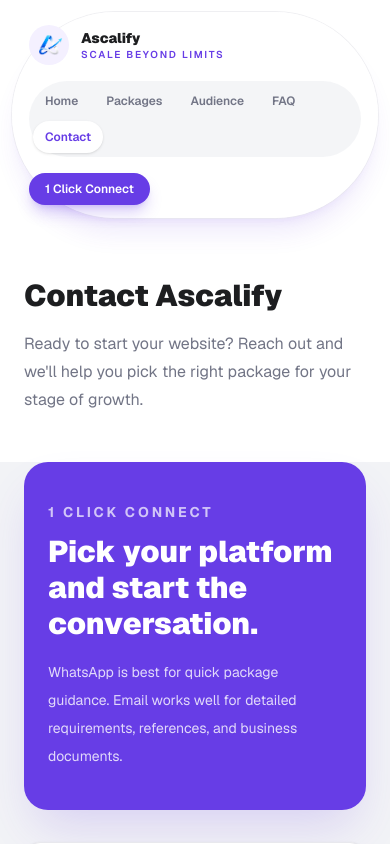
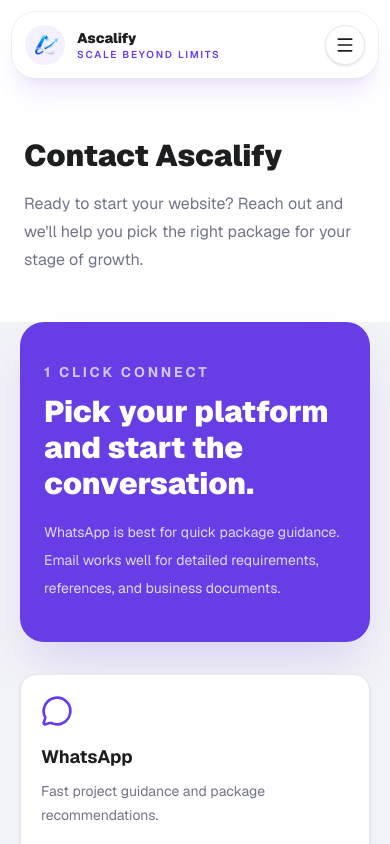
Before and after one commit to sarthakare/ascalify, a Next.js app: page /contact in a window 390 px wide. Shown: the top 844 px of the page. Built offline with nearby package versions, Linux system fonts and the light colour scheme.

Commit message:
Update styling and layout across multiple components for improved responsiveness and visual consistency; adjust padding, margins, and grid configurations in ContactPage, ConnectBanner, Hero, PackageFitSection, and SiteHeader.

```diff
--- a/app/contact/page.tsx
+++ b/app/contact/page.tsx
@@ -27,7 +27,7 @@
       />
 
       <section id="connect" className="scroll-mt-28 bg-surface-alt pb-16">
-        <div className="mx-auto max-w-6xl px-6">
+        <div className="mx-auto max-w-6xl px-5 sm:px-6">
           <div className="mb-8 rounded-3xl bg-brand px-6 py-10 text-white shadow-2xl shadow-brand/20 md:px-10">
             <p className="text-sm font-bold uppercase tracking-[0.2em] text-white/70">
               1 Click Connect
@@ -41,7 +41,7 @@
             </p>
           </div>
 
-          <div className="grid gap-6 sm:grid-cols-2 lg:grid-cols-5">
+          <div className="grid gap-6 sm:grid-cols-2 lg:grid-cols-3 xl:grid-cols-5">
             {contactPlatforms.map((platform) => {
               const Icon =
                 platformIcons[platform.name as keyof typeof platformIcons];
@@ -53,7 +53,7 @@
                   href={platform.href}
                   target={isExternal ? "_blank" : undefined}
                   rel={isExternal ? "noopener noreferrer" : undefined}
-                  className="flex min-h-56 flex-col rounded-2xl border border-border bg-white p-6 shadow-sm transition hover:-translate-y-1 hover:border-brand hover:shadow-xl hover:shadow-brand/10"
+                  className="flex min-h-48 flex-col rounded-2xl border border-border bg-white p-5 shadow-sm transition hover:-translate-y-1 hover:border-brand hover:shadow-xl hover:shadow-brand/10 sm:min-h-56 sm:p-6"
                 >
                   <Icon className="h-8 w-8 text-brand" />
                   <h3 className="mt-4 text-lg font-bold">{platform.name}</h3>
--- a/components/ConnectBanner.tsx
+++ b/components/ConnectBanner.tsx
@@ -21,7 +21,7 @@
         transition={{ duration: 0.8 }}
         className="absolute right-0 top-0 hidden h-full w-[42%] bg-[#7c55f2] md:block [clip-path:polygon(52%_0,100%_0,100%_28%,74%_28%,100%_78%,100%_100%,55%_100%,20%_58%,58%_58%,20%_18%)]"
       />
-      <div className="relative mx-auto max-w-6xl px-6 py-16 text-white md:py-24">
+      <div className="relative mx-auto max-w-6xl px-5 py-14 text-white sm:px-6 sm:py-16 md:py-24">
         <motion.div
           initial={{ opacity: 0, y: 24 }}
           whileInView={{ opacity: 1, y: 0 }}
@@ -33,7 +33,7 @@
             <MessageCircle className="h-4 w-4" />
             1 Click Connect
           </span>
-          <h2 className="mt-6 text-4xl font-black leading-tight md:text-6xl">
+          <h2 className="mt-6 text-3xl font-black leading-tight sm:text-4xl md:text-5xl lg:text-6xl">
             Not sure which package fits your business?
           </h2>
           <p className="mt-5 max-w-md text-sm leading-7 text-white/85 md:text-base">
@@ -46,7 +46,7 @@
               variant: "outline",
               size: "lg",
               className:
-                "mt-10 border-white bg-white text-[#2f147d] hover:bg-brand-tint",
+                "mt-10 w-full border-white bg-white text-[#2f147d] hover:bg-brand-tint sm:w-auto",
             })}
           >
             Connect with Ascalify
--- a/components/PackageFitSection.tsx
+++ b/components/PackageFitSection.tsx
@@ -19,7 +19,7 @@
         className="absolute right-0 top-0 hidden h-full w-[48%] bg-[#6d3ff0] opacity-80 lg:block [clip-path:polygon(66%_0,100%_0,100%_42%,76%_42%,100%_100%,58%_100%,20%_58%,52%_58%,20%_18%)]"
       />
 
-      <div className="relative mx-auto grid max-w-6xl gap-10 px-6 py-16 lg:grid-cols-[0.9fr_1.1fr] lg:items-center lg:py-20">
+      <div className="relative mx-auto grid max-w-6xl gap-10 px-5 py-14 sm:px-6 sm:py-16 lg:grid-cols-[0.9fr_1.1fr] lg:items-center lg:py-20">
         <motion.div
           initial={{ opacity: 0, y: 24 }}
           whileInView={{ opacity: 1, y: 0 }}
@@ -29,7 +29,7 @@
           <p className="text-sm font-bold uppercase tracking-[0.22em] text-white/60">
             Smart package guidance
           </p>
-          <h2 className="mt-5 text-4xl font-black leading-tight md:text-5xl">
+          <h2 className="mt-5 text-3xl font-black leading-tight sm:text-4xl md:text-5xl">
             Not sure which website package to choose?
           </h2>
           <p className="mt-5 max-w-lg text-sm leading-7 text-white/75 md:text-base">
@@ -43,7 +43,7 @@
               variant: "outline",
               size: "lg",
               className:
-                "mt-9 border-white bg-white text-[#10062f] hover:bg-brand-tint",
+                "mt-9 w-full border-white bg-white text-[#10062f] hover:bg-brand-tint sm:w-auto",
             })}
           >
             Find My Package
--- a/components/SiteHeader.tsx
+++ b/components/SiteHeader.tsx
@@ -3,6 +3,8 @@
 import Image from "next/image";
 import Link from "next/link";
 import { usePathname } from "next/navigation";
+import { Menu, X } from "lucide-react";
+import { useState } from "react";
 import { buttonVariants } from "@/components/ui/button";
 import { CONTACT_HASH } from "@/lib/contact";
 import { cn } from "@/lib/utils";
@@ -17,6 +19,7 @@
 
 export function SiteHeader() {
   const pathname = usePathname();
+  const [mobileOpen, setMobileOpen] = useState(false);
 
   function isActive(href: string) {
     if (href === "/") return pathname === "/";
@@ -25,10 +28,11 @@
 
   return (
     <header className="sticky top-0 z-30 bg-white/70 px-3 py-3 backdrop-blur-xl">
-      <div className="mx-auto flex max-w-6xl flex-wrap items-center justify-between gap-4 rounded-full border border-white/70 bg-white/90 px-4 py-3 shadow-xl shadow-brand/10 ring-1 ring-border/70">
+      <div className="mx-auto flex max-w-6xl flex-wrap items-center gap-3 rounded-3xl border border-white/70 bg-white/90 px-3 py-3 shadow-xl shadow-brand/10 ring-1 ring-border/70 md:rounded-full md:px-4">
         <Link
           href="/"
-          className="inline-flex items-center gap-3 rounded-full pr-2 text-sm font-black text-foreground"
+          onClick={() => setMobileOpen(false)}
+          className="inline-flex shrink-0 items-center gap-3 rounded-full pr-2 text-sm font-black text-foreground"
         >
           <Image
             src="/icon_trans_bg.png"
@@ -45,13 +49,23 @@
             </span>
           </span>
         </Link>
-        <nav className="flex flex-wrap items-center gap-1 rounded-full bg-surface-alt/80 p-1">
+        <button
+          type="button"
+          aria-label={mobileOpen ? "Close menu" : "Open menu"}
+          aria-expanded={mobileOpen}
+          onClick={() => setMobileOpen((prev) => !prev)}
+          className="order-2 ml-auto inline-flex h-10 w-10 items-center justify-center rounded-full border border-border bg-white text-foreground shadow-sm transition hover:bg-surface-alt md:hidden"
+        >
+          {mobileOpen ? <X className="h-5 w-5" /> : <Menu className="h-5 w-5" />}
+        </button>
+
+        <nav className="order-2 mx-2 hidden items-center gap-1 rounded-full bg-surface-alt/80 p-1 md:flex">
           {navItems.map((item) => (
             <Link
               key={item.href}
               href={item.href}
               className={cn(
-                "rounded-full px-3 py-2 text-xs font-semibold transition",
+                "min-w-max rounded-full px-3 py-2 text-xs font-semibold transition",
                 isActive(item.href)
                   ? "bg-white text-brand shadow-sm"
                   : "text-muted hover:bg-white/80 hover:text-foreground",
@@ -61,17 +75,47 @@
             </Link>
           ))}
         </nav>
-        <nav className="flex items-center gap-2">
+        <nav className="order-3 ml-auto hidden items-center gap-2 md:flex">
           <Link
             href={CONTACT_HASH}
             className={buttonVariants({
               size: "sm",
-              className: "py-2 shadow-brand/25",
+              className: "whitespace-nowrap py-2 shadow-brand/25",
             })}
           >
             1 Click Connect
           </Link>
         </nav>
+
+        {mobileOpen ? (
+          <nav className="order-4 mt-1 flex basis-full flex-col gap-2 rounded-2xl border border-border bg-white p-3 md:hidden">
+            {navItems.map((item) => (
+              <Link
+                key={item.href}
+                href={item.href}
+              onClick={() => setMobileOpen(false)}
+                className={cn(
+                  "rounded-xl px-3 py-2 text-sm font-semibold transition",
+                  isActive(item.href)
+                    ? "bg-brand text-white"
+                    : "text-foreground hover:bg-surface-alt",
+                )}
+              >
+                {item.label}
+              </Link>
+            ))}
+            <Link
+              href={CONTACT_HASH}
+              onClick={() => setMobileOpen(false)}
+              className={buttonVariants({
+                size: "default",
+                className: "mt-1 w-full",
+              })}
+            >
+              1 Click Connect
+            </Link>
+          </nav>
+        ) : null}
       </div>
     </header>
   );
```
Also changed, not shown: components/Hero.tsx (+20 -10 lines).
